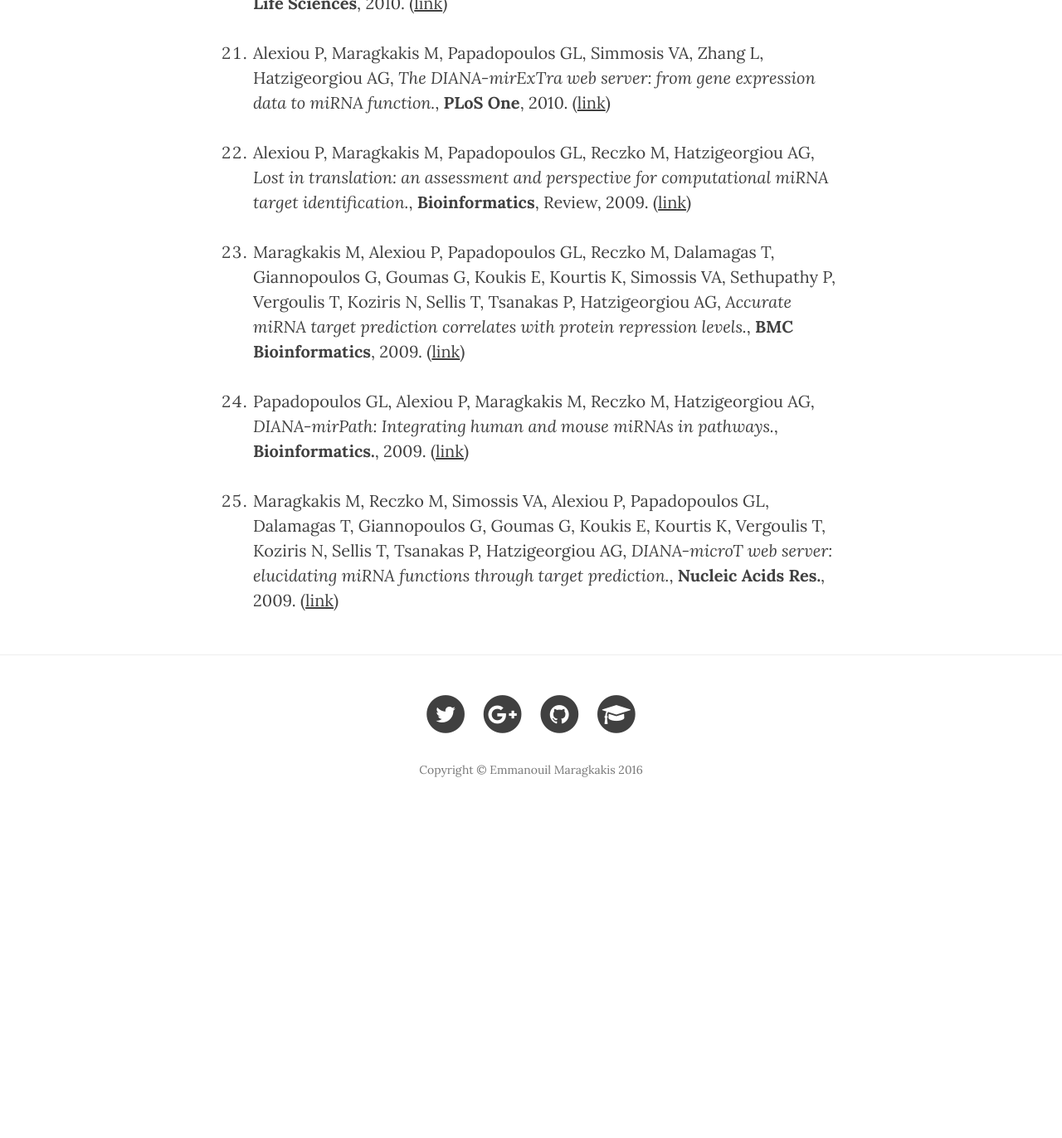
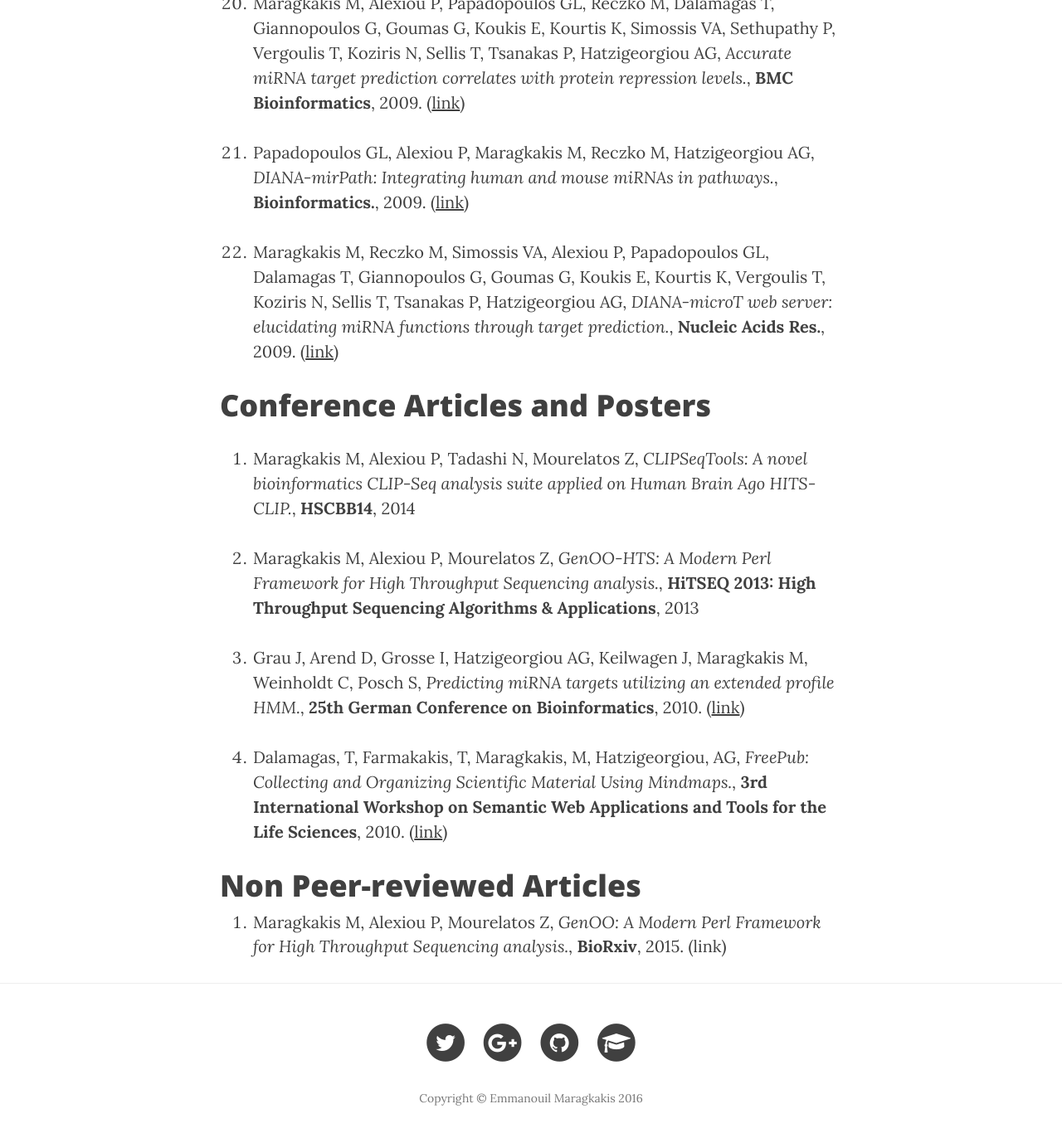
Before and after one commit to mnsmar/mnsmar.github.io, a Jekyll site: the page built from about/index.markdown, in a window 1280 px wide and 1400 px high, scrolled down 4795 px. Shown: the top 1372 px of the window at 83% size. Built offline with Jekyll 4.4.1, drawn with Linux system fonts in a browser that asks for light colours; nearby versions of some CDN libraries; before the commit the page ends 5799 px from its top, so only the background shows below that; some of the changed text lies outside the part shown.

Commit message:
about: rearrange publication list

```diff
--- a/about/index.markdown
+++ b/about/index.markdown
@@ -67,21 +67,17 @@ impact of TAF15 on the neuronal transcriptome.*, **Cell Reports**, 2013.
 function of Miwi in spermiogenesis.*, **Nat Struct Mol Biol**, 2012.
 ([link](http://www.nature.com/nsmb/journal/v19/n8/full/nsmb.2347.html))
 
-# Full Publication List
+# Peer-reviewed Journal Articles
 
 1.  Vourekas A, ALexiou P, Vrettos N, Maragkakis M, Mourelatos Z,
 *Sequence-dependent but not sequence-specific piRNA adhesion traps mRNAs to
 the germ plasm*, **Nature**, in press.
 
-1.  Maragkakis M, Alexiou P, Nakaya T, Mourelatos Z, *CLIPSeqTools - A novel
+1.  Maragkakis M\*, Alexiou P\*, Nakaya T, Mourelatos Z, *CLIPSeqTools - A novel
 bioinformatics CLIP-Seq analysis suite*, **RNA**, 2015.
 ([link](http://rnajournal.cshlp.org/content/early/2015/11/17/rna.052167.115))
 
-1.  Maragkakis M, Alexiou P, Mourelatos Z, *GenOO: A Modern Perl Framework
-for High Throughput Sequencing analysis.*, **BioRxiv**, 2015.
-([link](http://biorxiv.org/content/early/2015/11/03/019265))
-
-1.  Vourekas A, Zheng K, Fu Q, Maragkakis M, Alexiou P, Pillai RS,
+1.  Vourekas A\*, Zheng K\*, Fu Q\*, Maragkakis M\*, Alexiou P, Pillai RS,
 Mourelatos Z, Wang PJ, *The RNA helicase MOV10L1 binds piRNA precursors to
 initiate piRNA processing.*, **Genes Dev**, 2015.
 ([link](http://genesdev.cshlp.org/content/early/2015/03/10/gad.254631.114))
@@ -96,12 +92,12 @@ Z, Kirino Y, *Mitochondrial protein BmPAPI modulates the length of mature
 piRNAs.*, **RNA**, 2013.
 ([link](http://rnajournal.cshlp.org/content/19/10/1405.abstract))
 
-1.  Nakaya T, Alexiou P, Maragkakis M, Chang A, Mourelatos Z, *FUS regulates
+1.  Nakaya T, Alexiou P\*, Maragkakis M\*, Chang A, Mourelatos Z, *FUS regulates
 genes coding for RNA binding proteins in neurons by binding to their highly
 conserved introns.*, **RNA**, 2013.
 ([link](http://rnajournal.cshlp.org/content/19/4/498.abstract))
 
-1.  Ibrahim F, Maragkakis M, Alexiou P, Maronski AM, Dichter AM, Mourelatos Z,
+1.  Ibrahim F, Maragkakis M\*, Alexiou P\*, Maronski AM, Dichter AM, Mourelatos Z,
 *Identification of in vivo, conserved, TAF15 RNA binding sites reveals the
 impact of TAF15 on the neuronal transcriptome.*, **Cell Reports**, 2013.
 ([link](http://www.cell.com/cell-reports/abstract/S2211-1247(13)00028-4))
@@ -112,7 +108,7 @@ computationally predicted microRNA targets on long non-coding RNAs.*,
 **Nucleic Acids Res.**, 2013.
 ([link](http://nar.oxfordjournals.org/content/41/D1/D239.abstract))
 
-1.  Vourekas A, Zheng Q, Alexiou P, Maragkakis M, Kirino Y, Gregory BD,
+1.  Vourekas A, Zheng Q, Alexiou P\*, Maragkakis M\*, Kirino Y, Gregory BD,
 Mourelatos Z, *Target RNA repertoire of Mili and Miwi reveals piRNA
 biogenesis and function of Miwi in spermiogenesis.*, **Nat Struct Mol Biol**,
 2012.
@@ -124,7 +120,7 @@ miRPath v. 2.0: investigating the combinatorial effect of microRNAs in
 pathways.*, **Nucleic Acids Res.**, 2012.
 ([link](http://nar.oxfordjournals.org/content/40/W1/W498.abstract))
 
-1.  Reczko M, Maragkakis M, Alexiou P, Grosse I, Hatzigeorgiou AG, *Functional
+1.  Reczko M\*, Maragkakis M\*, Alexiou P, Grosse I, Hatzigeorgiou AG, *Functional
 microRNA targets in protein coding sequences.*, **Bioinformatics**, 2012.
 ([link](http://bioinformatics.oxfordjournals.org/content/28/6/771.abstract))
 
@@ -139,12 +135,12 @@ capturing the exponential growth of miRNA targets with experimental support.*,
 **Nucleic Acids Res.**, 2012.
 ([link](http://nar.oxfordjournals.org/content/40/D1/D222.abstract))
 
-1.  Reczko M, Maragkakis M, Alexiou P, Papadopoulos GL, Hatzigeorgiou AG,
+1.  Reczko M\*, Maragkakis M\*, Alexiou P, Papadopoulos GL, Hatzigeorgiou AG,
 *Accurate microRNA target prediction using detailed binding site accessibility
 and machine learning on proteomics data.*, **Frontiers in genetics**, 2011.
 ([link](http://journal.frontiersin.org/article/10.3389/fgene.2011.00103/abstract))
 
-1.  Maragkakis M, Vergoulis T, Alexiou P, Reczko M, Plomaritou K, Gousis M,
+1.  Maragkakis M\*, Vergoulis T\*, Alexiou P, Reczko M, Plomaritou K, Gousis M,
 Kourtis K, Koziris N, Dalamagas T, Hatzigeorgiou AG, *DIANA-microT Web server
 upgrade supports Fly and Worm miRNA target prediction and bibliographic miRNA
 to disease association.*, **Nucleic Acids Res.**, 2011.
@@ -198,3 +183,29 @@ T, Giannopoulos G, Goumas G, Koukis E, Kourtis K, Vergoulis T, Koziris N,
 Sellis T, Tsanakas P, Hatzigeorgiou AG, *DIANA-microT web server: elucidating
 miRNA functions through target prediction.*, **Nucleic Acids Res.**, 2009.
 ([link](http://nar.oxfordjournals.org/content/37/suppl_2/W273.abstract))
+
+# Conference Articles and Posters
+1.  Maragkakis M, Alexiou P, Tadashi N, Mourelatos Z, *CLIPSeqTools: A novel
+bioinformatics CLIP-Seq analysis suite applied on Human Brain Ago HITS-CLIP.*,
+**HSCBB14**, 2014
+
+1.  Maragkakis M, Alexiou P, Mourelatos Z, *GenOO-HTS: A Modern Perl Framework
+for High Throughput Sequencing analysis.*, **HiTSEQ 2013: High Throughput
+Sequencing Algorithms & Applications**, 2013
+
+1.  Grau J, Arend D, Grosse I, Hatzigeorgiou AG, Keilwagen J, Maragkakis M,
+Weinholdt C, Posch S, *Predicting miRNA targets utilizing an extended profile
+HMM.*, **25th German Conference on Bioinformatics**, 2010.
+([link](https://www.researchgate.net/publication/221493448_Predicting_miRNA_targets_utilizing_an_Extended_Profile_HMM))
+
+1.  Dalamagas, T, Farmakakis, T, Maragkakis, M, Hatzigeorgiou, AG, *FreePub:
+Collecting and Organizing Scientific Material Using Mindmaps.*, **3rd
+International Workshop on Semantic Web Applications and Tools for the Life
+Sciences**, 2010.
+([link](http://ceur-ws.org/Vol-698/paper11.pdf))
+
+# Non Peer-reviewed Articles
+
+1.  Maragkakis M, Alexiou P, Mourelatos Z, *GenOO: A Modern Perl Framework
+for High Throughput Sequencing analysis.*, **BioRxiv**, 2015.
+([link](http://biorxiv.org/content/early/2015/11/03/019265))
```
Also changed, not shown: other parts of about/index.markdown (+0 -11 lines).
